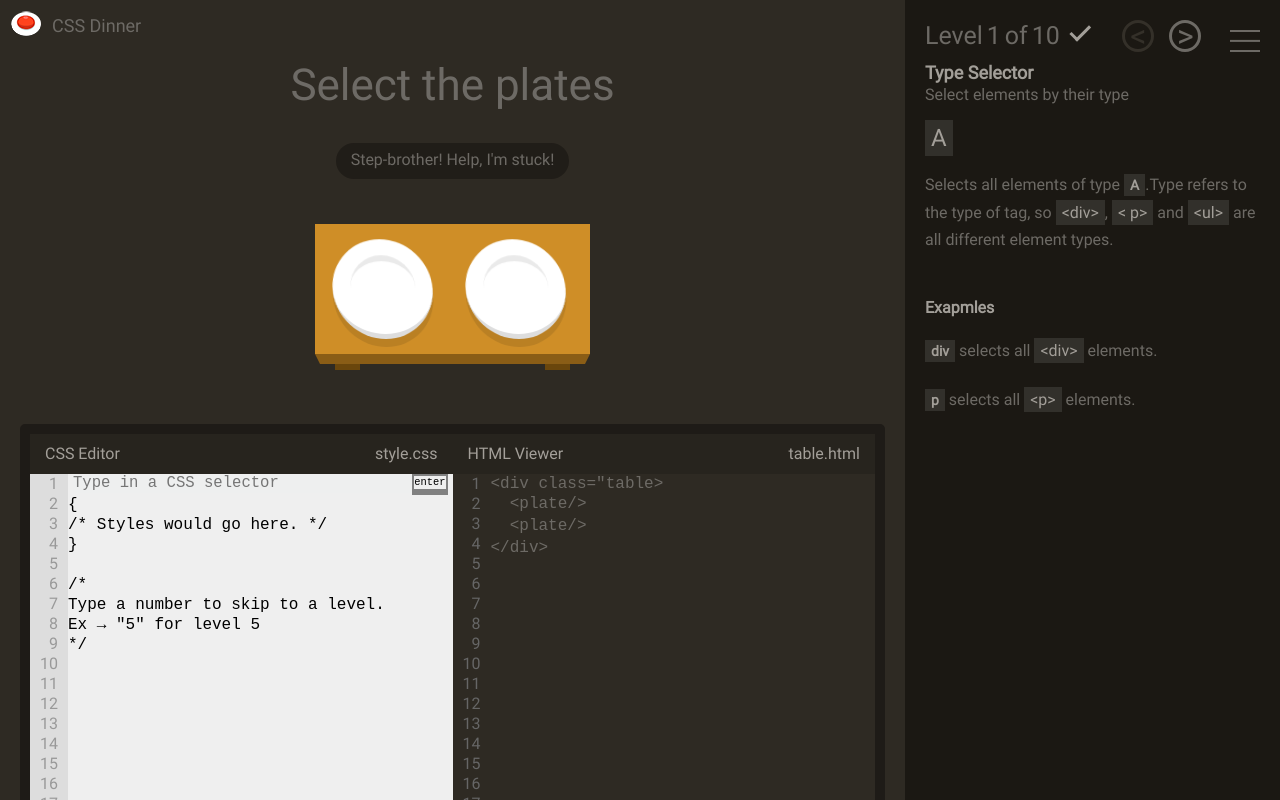
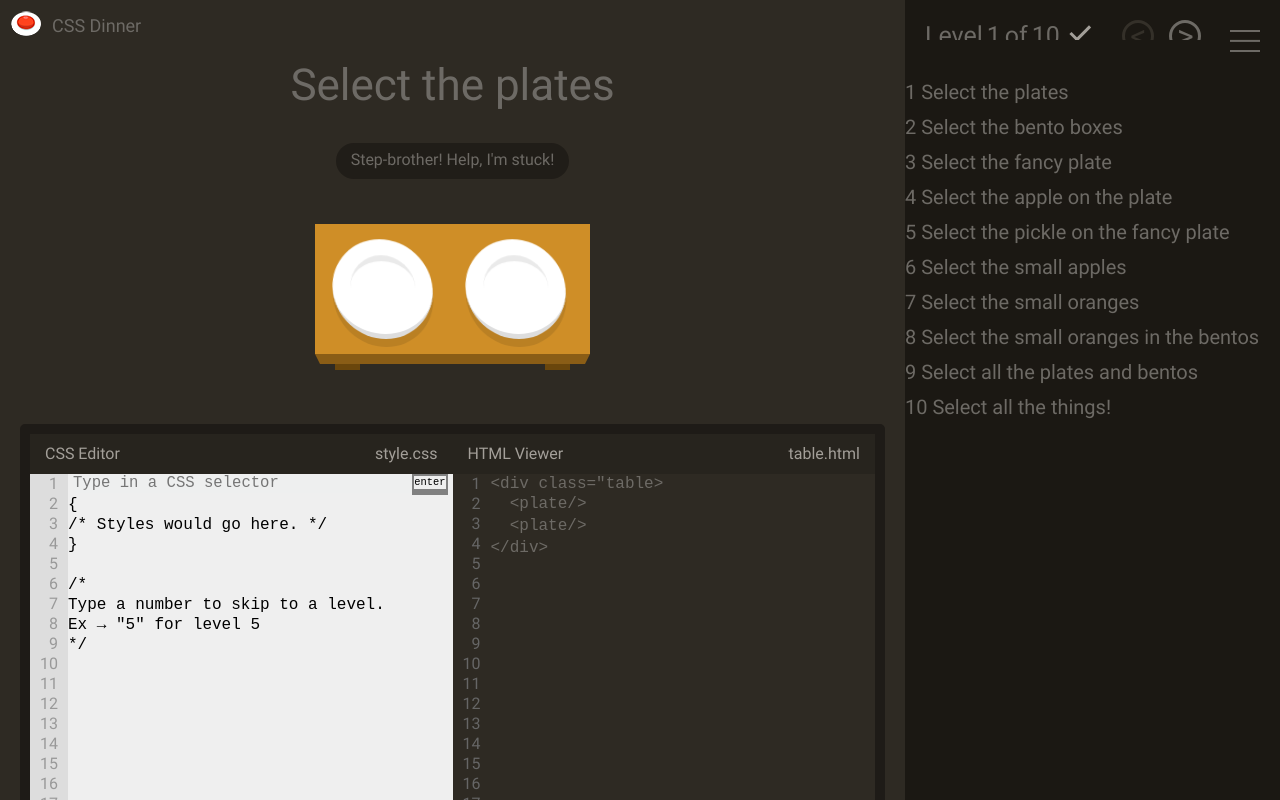
Before and after one commit to GinezisNWD/rs-selectors, a website built with webpack: page src/index.html in a window 1280 px wide. Both pictures are taken after a click on the element 1245 px from the left and 41 px from the top of the page. Shown: the top 800 px of the page. Built offline with nearby package versions, Linux system fonts and the light colour scheme.

Commit message:
feat: add level list menu

```diff
--- a/src/assets/sass/pages/_home.scss
+++ b/src/assets/sass/pages/_home.scss
@@ -393,3 +393,40 @@
     padding: 10px 0 12px 0;
   }
 }
+
+.css-diner {
+  &__levels-list {
+    position: absolute;
+    bottom: 0;
+    right: -100%;
+    z-index: 5;
+    height: 95%;
+    width: 100%;
+    display: flex;
+    flex-direction: column;
+    align-items: start;
+    padding: 40px 0 0 0;
+    transition: right 0.3s ease 0s;
+
+    background-color: inherit;
+
+    &._active {
+      right: 0;
+    }
+  }
+
+  &__levels-item {
+    margin: 0 0 10px 0;
+    font-size: 20px;
+  }
+
+  & .done {
+    color: $color-light-xxl;
+
+    &::after {
+      content: 'V';
+      padding: 0 0 0 5px;
+      color: green;
+    }
+  }
+}
--- a/src/index.html
+++ b/src/index.html
@@ -110,6 +110,14 @@ Ex → "5" for level 5
             </div>
           </div>
           <div class="css-diner__help help">
+            <ul class="css-diner__levels-list">
+              <li class="css-diner__levels-item">1</li>
+              <li class="css-diner__levels-item">2</li>
+              <li class="css-diner__levels-item">3</li>
+              <li class="css-diner__levels-item">4</li>
+              <li class="css-diner__levels-item">5</li>
+              <li class="css-diner__levels-item">6</li>
+            </ul>
             <div class="help__nav">
               <h2 class="help__levels">
                 Level <span class="help__curent-level"></span> of <span class="help__max-levels"></span>
--- a/src/scripts/app.ts
+++ b/src/scripts/app.ts
@@ -1,9 +1,9 @@
-import levels from "./levels"
+import { levels, Level } from "./levels"
 
 class CSSDinnerApp {
   game: HTMLElement | null
   levelNumber: number
-  levels
+  levels: Level[]
   title: HTMLElement
   helpButton: HTMLElement | null
   table: HTMLElement
@@ -16,6 +16,8 @@ class CSSDinnerApp {
   levelState: HTMLElement | null
   prevLvlButton: HTMLElement | null
   nextLvlButton: HTMLElement | null
+  burgerButton: HTMLElement | null
+  levelsList: HTMLElement
   helpTitle: HTMLElement
   helpSubTitle: HTMLElement
   helpSyntax: HTMLElement
@@ -38,6 +40,8 @@ class CSSDinnerApp {
     this.levelState = document.querySelector('.help__level-state')
     this.prevLvlButton = document.querySelector('.help__prev-level')
     this.nextLvlButton = document.querySelector('.help__next-level')
+    this.burgerButton = document.querySelector('.help__burger')
+    this.levelsList = document.querySelector('.css-diner__levels-list') as HTMLElement
     this.helpTitle = document.querySelector('.help__title') as HTMLElement
     this.helpSubTitle = document.querySelector('.help__subtitle') as HTMLElement
     this.helpSyntax = document.querySelector('.help__syntax') as HTMLElement
@@ -61,6 +65,24 @@ class CSSDinnerApp {
     })
     this.prevLvlButton?.addEventListener('click', this.renderPrevLevel)
     this.nextLvlButton?.addEventListener('click', this.renderNextLevel)
+    this.burgerButton?.addEventListener('click', () => {
+      this.levelsList?.classList.toggle('_active')
+      if (!this.levelsList.classList.contains('_active')) return
+      this.renderBurgerMenu()
+    })
+  }
+
+  private renderBurgerMenu() {
+    this.levelsList.innerHTML = ''
+    this.levels.forEach(elem => this.createBurgerMenu(elem))
+  }
+
+  private createBurgerMenu(level: Level) {
+    const item = document.createElement('li')
+    item.classList.add('css-diner__levels-item')
+    item.innerText = `${level.curentLevel} ${level.title}`
+    if (level.isDone) item.classList.add('done')
+    this.levelsList.append(item)
   }
 
   private renderLevel(levelNumber: number): void {
@@ -78,6 +100,7 @@ class CSSDinnerApp {
     this.helpPromt.innerHTML = this.levels[levelNumber].helpPromt
     this.renderHelpList(this.levels[levelNumber].helpList)
     localStorage.setItem('levelNumber', `${this.levelNumber}`)
+    this.renderBurgerMenu()
   }
 
   private renderLevelState(): void {
--- a/src/scripts/levels.ts
+++ b/src/scripts/levels.ts
@@ -155,4 +155,4 @@ const levels: Level[] = [
 
 
 
-export default levels
+export { levels, Level }
```
